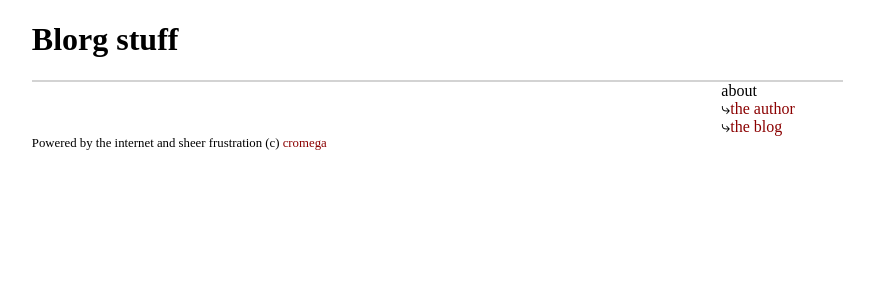
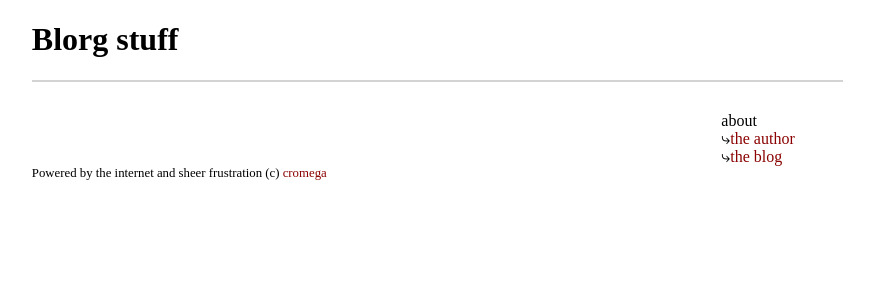
Before and after one commit to cromega/blorg, a Jekyll site: the page built from index.html, in a window 1280 px wide. Shown: the top 300 px of the page, without its empty margins (173-1047 px from the left). Built offline with Jekyll 4.4.1, drawn with Linux system fonts in a browser that asks for light colours.

Commit message:
fix the sidebar position

```diff
--- a/css/blorg.scss
+++ b/css/blorg.scss
@@ -11,6 +11,7 @@ body {
 
 header {
   border-bottom: 2px solid lightgray;
+  margin-bottom: 15px;
 
   a, a:hover {
     color: black;
@@ -67,6 +68,7 @@ a:hover {
   float: right;
   text-align: left;
   width: 15%;
+  padding-top: 15px;
 
   .about-items {
     ul {
```
